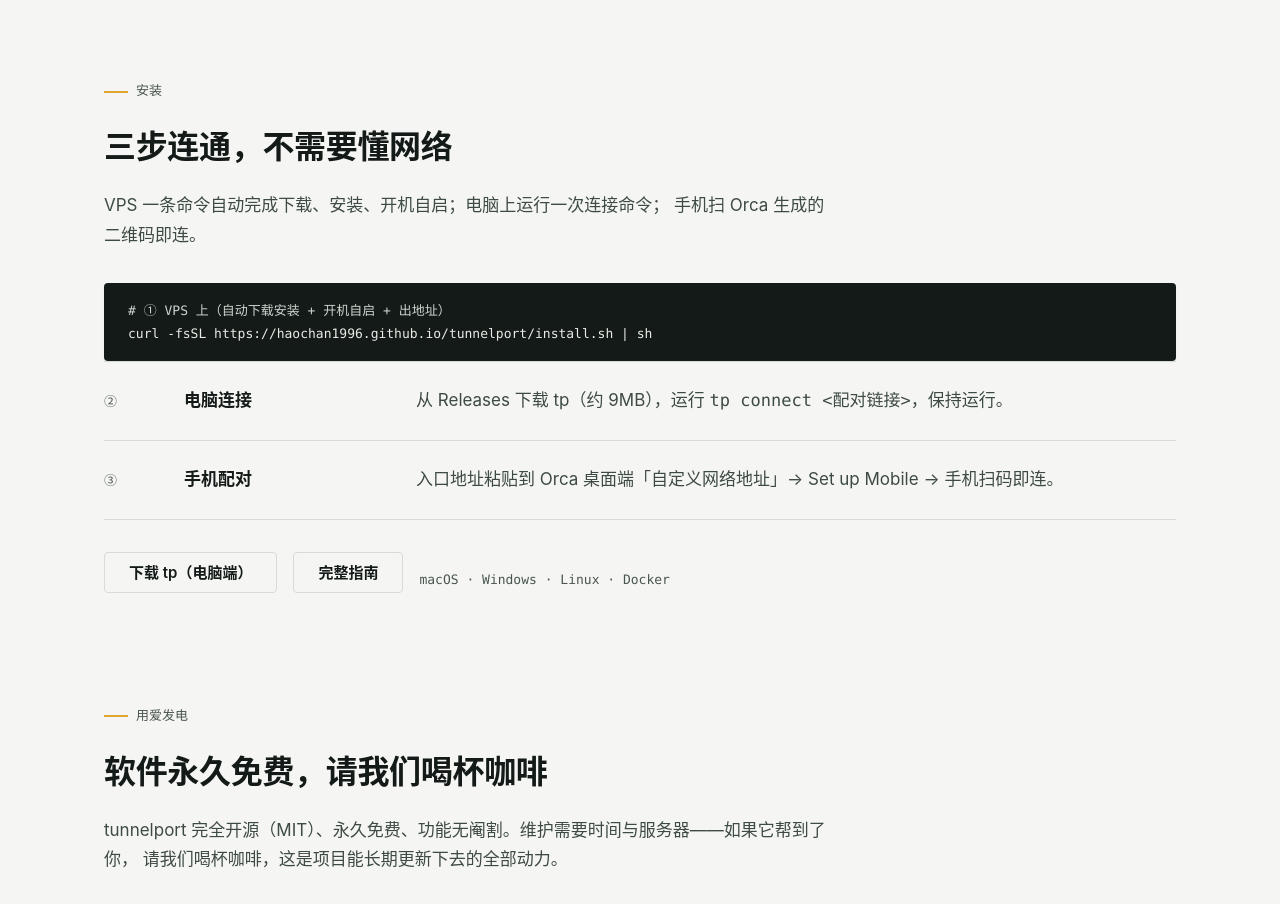
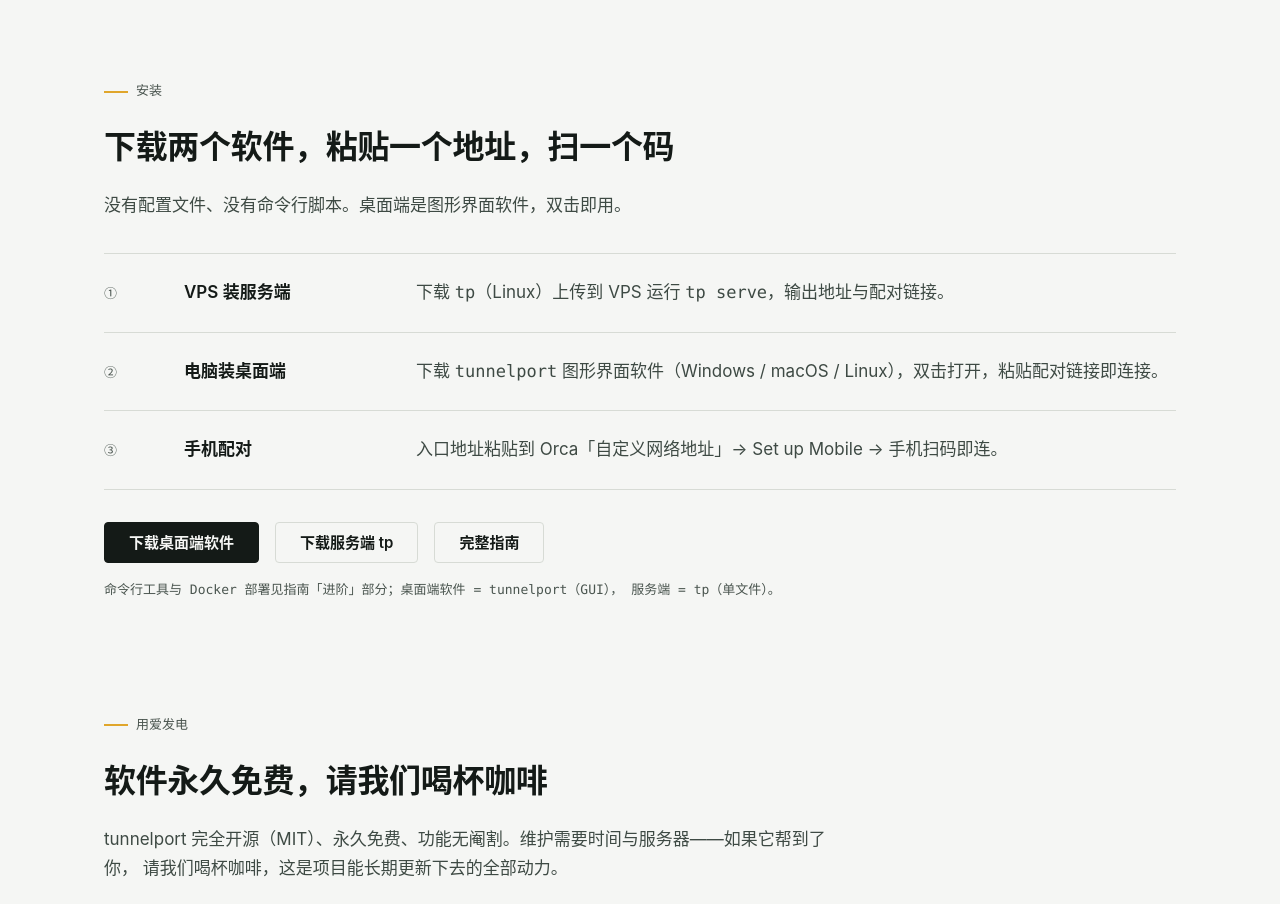
Before and after one commit to haochan1996/tunnelport, a plain HTML site: page site/index.html in a window 1280 px wide. Shown: the part 4500-5404 px from the top of the page. Drawn offline with Linux system fonts and the light colour scheme.

Commit message:
site: 安装区改为软件下载叙事（桌面端 GUI + 服务端 tp，脚本降级进阶）

```diff
--- a/site/index.html
+++ b/site/index.html
@@ -306,32 +306,36 @@
       <section class="section" id="install" aria-labelledby="install-h">
         <div class="wrap">
           <p class="label">安装</p>
-          <h2 id="install-h">三步连通，不需要懂网络</h2>
+          <h2 id="install-h">下载两个软件，粘贴一个地址，扫一个码</h2>
           <p class="intro">
-            VPS 一条命令自动完成下载、安装、开机自启；电脑上运行一次连接命令；
-            手机扫 Orca 生成的二维码即连。
+            没有配置文件、没有命令行脚本。桌面端是图形界面软件，双击即用。
           </p>
-          <div class="cmd">
-            <span class="cmd__line cmd__line--comment"># ① VPS 上（自动下载安装 + 开机自启 + 出地址）</span>
-            <span class="cmd__line">curl -fsSL https://haochan1996.github.io/tunnelport/install.sh | sh</span>
-          </div>
           <div class="rows">
             <div class="row">
+              <span class="row__idx">①</span>
+              <span class="row__key">VPS 装服务端</span>
+              <span class="row__val">下载 <code>tp</code>（Linux）上传到 VPS 运行 <code>tp serve</code>，输出地址与配对链接。</span>
+            </div>
+            <div class="row">
               <span class="row__idx">②</span>
-              <span class="row__key">电脑连接</span>
-              <span class="row__val">从 Releases 下载 tp（约 9MB），运行 <code>tp connect &lt;配对链接&gt;</code>，保持运行。</span>
+              <span class="row__key">电脑装桌面端</span>
+              <span class="row__val">下载 <code>tunnelport</code> 图形界面软件（Windows / macOS / Linux），双击打开，粘贴配对链接即连接。</span>
             </div>
             <div class="row">
               <span class="row__idx">③</span>
               <span class="row__key">手机配对</span>
-              <span class="row__val">入口地址粘贴到 Orca 桌面端「自定义网络地址」→ Set up Mobile → 手机扫码即连。</span>
+              <span class="row__val">入口地址粘贴到 Orca「自定义网络地址」→ Set up Mobile → 手机扫码即连。</span>
             </div>
           </div>
           <div class="install__foot">
-            <a class="btn btn--ghost" href="https://github.com/haochan1996/tunnelport/releases">下载 tp（电脑端）</a>
+            <a class="btn btn--primary" href="https://github.com/haochan1996/tunnelport/releases">下载桌面端软件</a>
+            <a class="btn btn--ghost" href="https://github.com/haochan1996/tunnelport/releases">下载服务端 tp</a>
             <a class="btn btn--ghost" href="https://github.com/haochan1996/tunnelport/blob/main/docs/GUIDE.md">完整指南</a>
-            <span class="note">macOS · Windows · Linux · Docker</span>
           </div>
+          <p class="note">
+            命令行工具与 Docker 部署见指南「进阶」部分；桌面端软件 = tunnelport（GUI），
+            服务端 = tp（单文件）。
+          </p>
         </div>
       </section>
 
```
